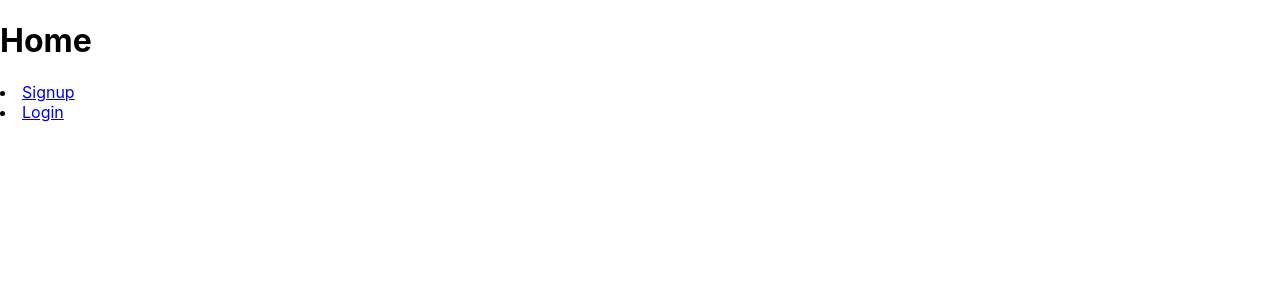
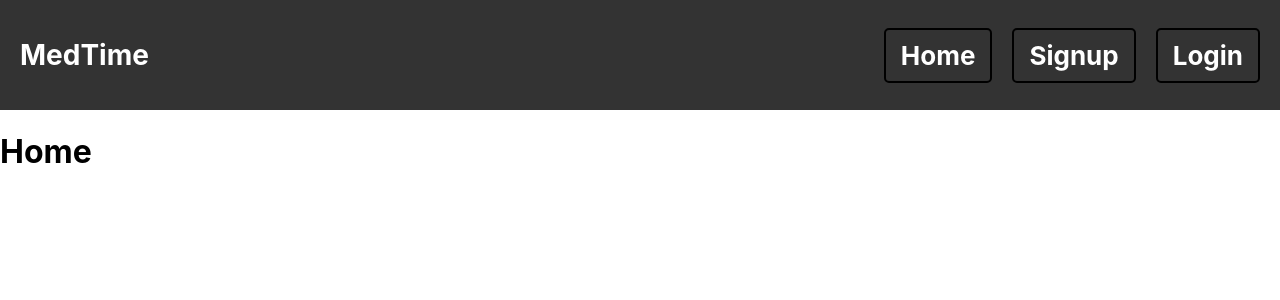
Before and after one commit to ramiroramirez02/MedTime, a React (Create React App) app in the folder medtime/: page / in a window 1280 px wide. Shown: the top 300 px of the page. Built offline with nearby package versions, Linux system fonts and the light colour scheme; the HTML template or start-up script is replaced by a standard one.

Commit message:
Navbar created

```diff
--- a/medtime/src/App.js
+++ b/medtime/src/App.js
@@ -3,10 +3,12 @@ import Home from './pages/Home';
 import { Route, Routes } from "react-router-dom";
 import Signup from './pages/Signup';
 import Login from './pages/Login';
+import Navbar from './pages/Navbar'
 
 function App() {
   return (
     <>
+    <Navbar />
       <div className="container">
         <Routes>
           <Route path="/" element={<Home />} />
--- a/medtime/src/pages/Home.js
+++ b/medtime/src/pages/Home.js
@@ -1,14 +1,11 @@
 import react from "react";
 import { Link } from "react-router-dom";
+import '../style/Home.css';
 
 function Home(){
     return (
     <div>
         <h1>Home</h1>
-        <nav>
-            <li><Link to="./signup">Signup</Link></li>
-            <li><Link to="./login">Login</Link></li>
-        </nav>
     </div>
     );
 }
--- a/medtime/src/pages/Login.js
+++ b/medtime/src/pages/Login.js
@@ -6,7 +6,6 @@ function Login(){
     return (
     <div>
         <h1>Login</h1>
-        <Link to="/">Return Home</Link>
     </div>
     );
 }
--- /dev/null
+++ b/medtime/src/pages/Navbar.js
@@ -0,0 +1,18 @@
+import React from "react";
+import { Link } from "react-router-dom";
+import "../style/Navbar.css"; // Make sure this file exists for styling
+
+function Navbar() {
+  return (
+    <nav className="navbar">
+      <h1 className="logo">MedTime</h1>
+      <ul className="nav-links">
+        <li><Link to="/">Home</Link></li>
+        <li><Link to="/signup">Signup</Link></li>
+        <li><Link to="/login">Login</Link></li>
+      </ul>
+    </nav>
+  );
+}
+
+export default Navbar;
--- a/medtime/src/pages/Signup.js
+++ b/medtime/src/pages/Signup.js
@@ -6,7 +6,6 @@ function Signup(){
     return (
     <div>
         <h1>Signup</h1>
-        <Link to="/">Return Home</Link>
     </div>
     );
 }
--- /dev/null
+++ b/medtime/src/style/Home.css
@@ -0,0 +1,27 @@
+nav {
+    display: flex;
+    justify-content: center;
+    gap: 20px;
+    list-style: none;
+    padding: 0;
+}
+
+nav li {
+    display: inline;
+}
+
+nav a {
+    text-decoration: none;
+    font-size: 18px;
+    font-weight: bold;
+    color: black;
+    padding: 10px 20px;
+    border: 2px solid black;
+    border-radius: 5px;
+    transition: 0.3s ease-in-out;
+}
+
+nav a:hover {
+    background-color: black;
+    color: white;
+}
--- /dev/null
+++ b/medtime/src/style/Navbar.css
@@ -0,0 +1,36 @@
+.navbar {
+    display: flex;
+    justify-content: space-between;
+    align-items: center;
+    padding: 15px 20px;
+    background-color: #333;
+    color: white;
+}
+
+.logo {
+    font-size: 28px;
+    font-weight: bold;
+}
+
+.nav-links {
+    list-style: none;
+    display: flex;
+    gap: 20px;
+}
+
+.nav-links li {
+    display: inline;
+}
+
+.nav-links a {
+    text-decoration: none;
+    color: white;
+    font-size: 26px;
+    padding: 10px 15px;
+    border-radius: 5px;
+    transition: background 0.3s ease-in-out;
+}
+
+.nav-links a:hover {
+    background: #555;
+}
```
